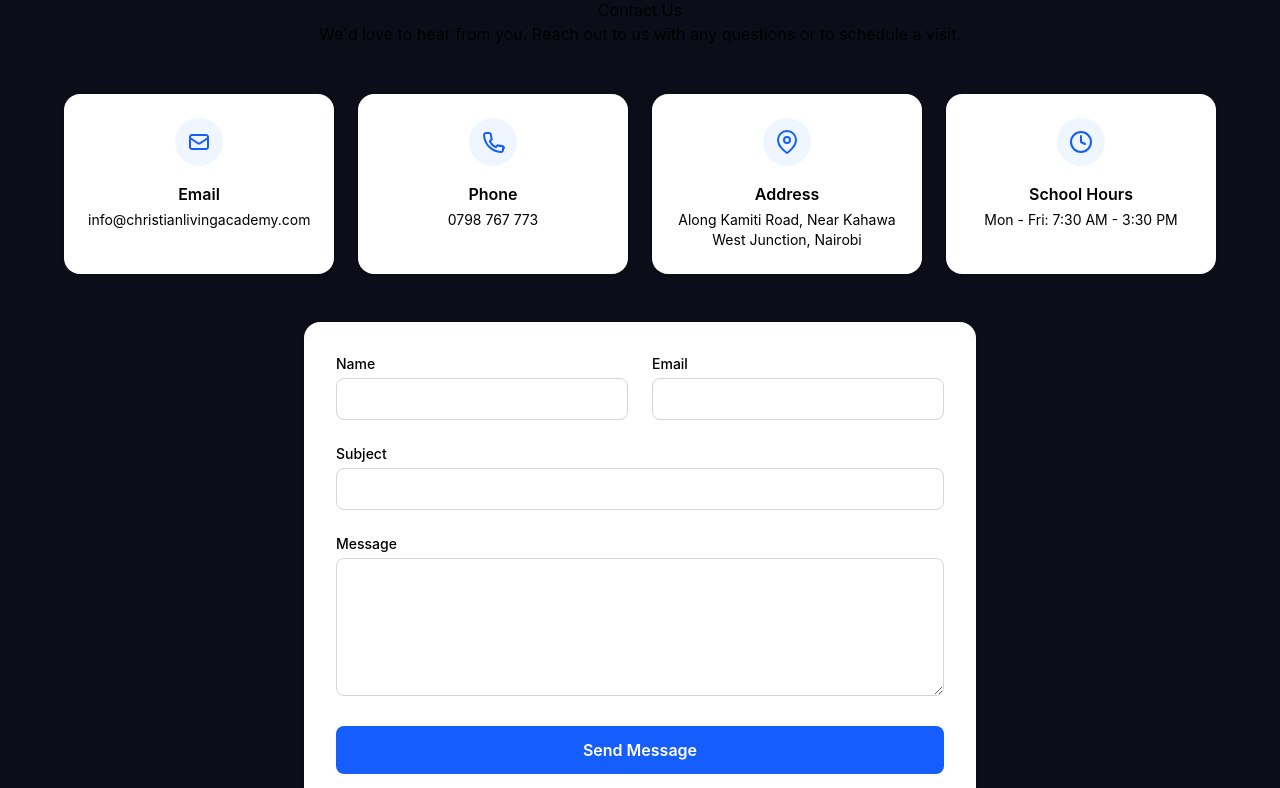
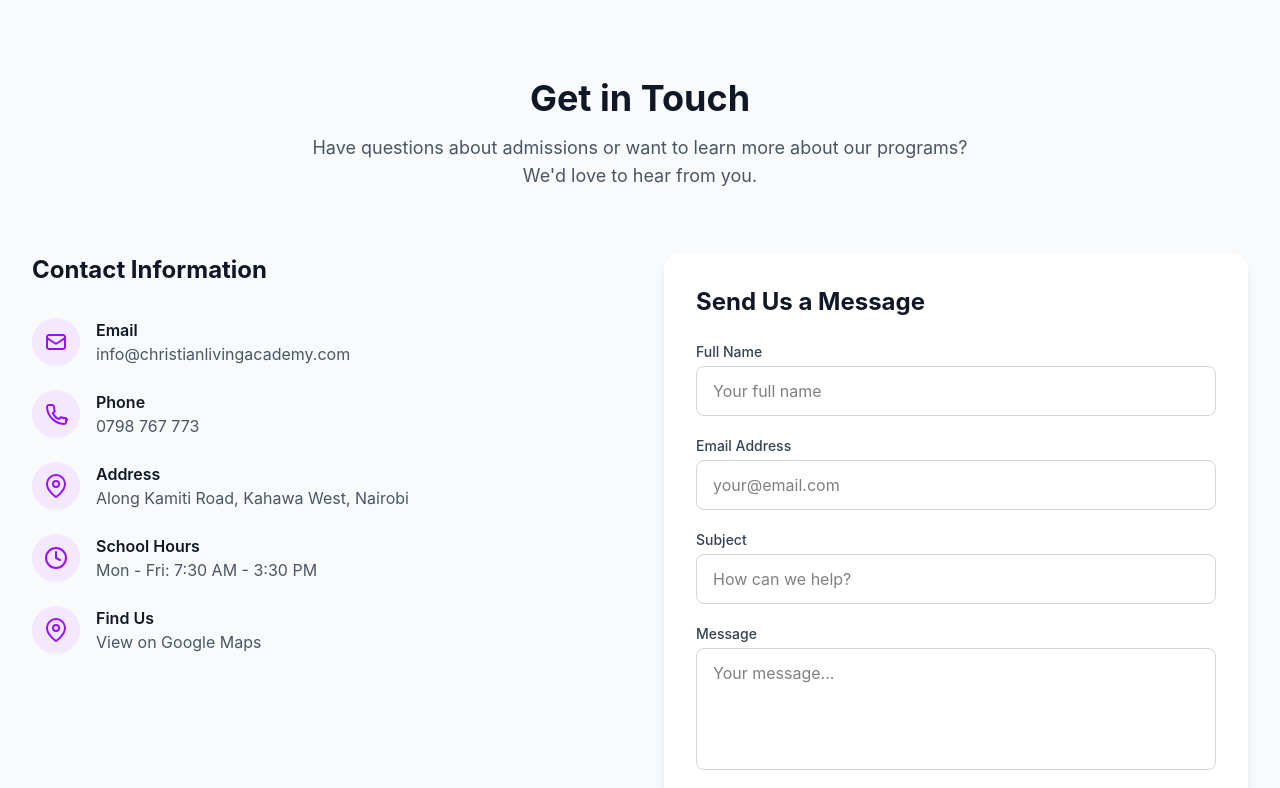
Before and after one commit to Jakegak/cla-website, a React (Vite) app: page / in a window 1280 px wide. Shown: the part 7692-8480 px from the top of the page. Built offline with nearby package versions, Linux system fonts and the light colour scheme.

Commit message:
fix(contact): add school hours entry and Google Maps link to contact section
Auto-merged by Forge batch. PR #111

```diff
--- a/src/components/ContactSection.jsx
+++ b/src/components/ContactSection.jsx
@@ -50,7 +50,7 @@
       </svg>
     ),
     label: "Address",
-    value: "Along Kamiti Road, Near Kahawa West Junction, Nairobi",
+    value: "Along Kamiti Road, Kahawa West, Nairobi",
   },
   {
     icon: (
@@ -62,9 +62,21 @@
     label: "School Hours",
     value: "Mon - Fri: 7:30 AM - 3:30 PM",
   },
+  {
+    icon: (
+      <svg width="24" height="24" viewBox="0 0 24 24" fill="none" xmlns="http://www.w3.org/2000/svg" aria-hidden="true">
+        <path d="M21 10C21 17 12 23 12 23C12 23 3 17 3 10C3 7.61305 3.94821 5.32387 5.63604 3.63604C7.32387 1.94821 9.61305 1 12 1C14.3869 1 16.6761 1.94821 18.364 3.63604C20.0518 5.32387 21 7.61305 21 10Z" stroke="currentColor" strokeWidth="2" strokeLinecap="round" strokeLinejoin="round"/>
+        <path d="M12 13C13.6569 13 15 11.6569 15 10C15 8.34315 13.6569 7 12 7C10.3431 7 9 8.34315 9 10C9 11.6569 10.3431 13 12 13Z" stroke="currentColor" strokeWidth="2" strokeLinecap="round" strokeLinejoin="round"/>
+      </svg>
+    ),
+    label: "Find Us",
+    value: "View on Google Maps",
+    href: "https://www.google.com/maps/search/Along+Kamiti+Road+Kahawa+West+Nairobi",
+    external: true,
+  },
 ];
 
-function ContactSection() {
+const ContactSection = () => {
   const [formData, setFormData] = useState({
     name: "",
     email: "",
@@ -91,58 +103,91 @@
   };
 
   return (
-    <section id="contact" className="section-light-grey section-padding">
+    <section id="contact" className="py-20 bg-gray-50">
+      <div className="max-w-7xl mx-auto px-4 sm:px-6 lg:px-8">
         <motion.div
-        className="max-w-6xl mx-auto"
+          initial="hidden"
+          whileInView="visible"
+          viewport={{ once: true, margin: "-100px" }}
+          variants={fadeInUp}
+          className="text-center mb-16"
+        >
+          <h2 className="text-3xl sm:text-4xl font-bold text-gray-900 mb-4">
+            Get in Touch
+          </h2>
+          <p className="text-lg text-gray-600 max-w-2xl mx-auto">
+            Have questions about admissions or want to learn more about our
+            programs? We&apos;d love to hear from you.
+          </p>
+        </motion.div>
+
+        <div className="grid lg:grid-cols-2 gap-12">
+          {/* Contact Information */}
+          <motion.div
             initial="hidden"
             whileInView="visible"
             viewport={{ once: true, margin: "-100px" }}
             variants={staggerContainer}
           >
-        <motion.div className="text-center mb-12" variants={fadeInUp}>
-          <h2 className="section-heading text-dark-heading">Contact Us</h2>
-          <p className="text-dark-body max-w-2xl mx-auto">
-            We&apos;d love to hear from you. Reach out to us with any questions
-            or to schedule a visit.
-          </p>
-        </motion.div>
+            <motion.h3
+              variants={fadeInUp}
+              className="text-2xl font-bold text-gray-900 mb-8"
+            >
+              Contact Information
+            </motion.h3>
 
-        <div className="grid grid-cols-1 sm:grid-cols-2 lg:grid-cols-4 gap-6 mb-12">
+            <div className="space-y-6">
               {CONTACT_INFO.map((info) => (
                 <motion.div
                   key={info.label}
-              className="bg-white rounded-2xl p-6 text-center shadow-sm"
                   variants={fadeInUp}
+                  className="flex items-start gap-4"
                 >
-              <div className="inline-flex items-center justify-center w-12 h-12 rounded-full bg-blue-50 text-blue-600 mb-4">
+                  <div className="bg-purple-100 text-purple-600 rounded-full p-3 shrink-0">
                     {info.icon}
                   </div>
-              <h3 className="font-semibold text-dark-heading mb-1">
+                  <div>
+                    <h4 className="font-semibold text-gray-900">
                       {info.label}
-              </h3>
-              <p className="text-dark-body text-sm">
+                    </h4>
                     {info.href ? (
                       <a
                         href={info.href}
-                    className="hover:underline transition-colors"
+                        className="text-gray-600 hover:text-purple-600 transition-colors"
+                        {...(info.external
+                          ? { target: "_blank", rel: "noopener noreferrer" }
+                          : {})}
                       >
                         {info.value}
                       </a>
                     ) : (
-                  info.value
+                      <p className="text-gray-600">{info.value}</p>
                     )}
-              </p>
+                  </div>
                 </motion.div>
               ))}
             </div>
+          </motion.div>
 
+          {/* Contact Form */}
           <motion.div
-          className="max-w-2xl mx-auto bg-white rounded-2xl p-8 shadow-sm"
+            initial="hidden"
+            whileInView="visible"
+            viewport={{ once: true, margin: "-100px" }}
             variants={fadeInUp}
           >
+            <div className="bg-white rounded-2xl shadow-lg p-8">
+              <h3 className="text-2xl font-bold text-gray-900 mb-6">
+                Send Us a Message
+              </h3>
+
               {submitted ? (
-            <div className="text-center py-8">
-              <div className="inline-flex items-center justify-center w-16 h-16 rounded-full bg-green-100 text-green-600 mb-4">
+                <motion.div
+                  initial={{ opacity: 0, scale: 0.9 }}
+                  animate={{ opacity: 1, scale: 1 }}
+                  className="text-center py-12"
+                >
+                  <div className="bg-green-100 text-green-600 rounded-full p-4 w-16 h-16 mx-auto mb-4 flex items-center justify-center">
                     <svg
                       width="32"
                       height="32"
@@ -160,22 +205,21 @@
                       />
                     </svg>
                   </div>
-              <h3 className="text-xl font-semibold text-dark-heading mb-2">
-                Thank You!
-              </h3>
-              <p className="text-dark-body">
-                Your message has been sent. We&apos;ll get back to you soon.
+                  <h4 className="text-xl font-semibold text-gray-900 mb-2">
+                    Message Sent!
+                  </h4>
+                  <p className="text-gray-600">
+                    Thank you for reaching out. We&apos;ll get back to you soon.
                   </p>
-            </div>
+                </motion.div>
               ) : (
-            <form onSubmit={handleSubmit} className="space-y-6">
-              <div className="grid grid-cols-1 sm:grid-cols-2 gap-6">
+                <form onSubmit={handleSubmit} className="space-y-5">
                   <div>
                     <label
                       htmlFor="name"
-                    className="block text-sm font-medium text-dark-heading mb-1"
+                      className="block text-sm font-medium text-gray-700 mb-1"
                     >
-                    Name
+                      Full Name
                     </label>
                     <input
                       type="text"
@@ -184,15 +228,17 @@
                       value={formData.name}
                       onChange={handleChange}
                       required
-                    className="w-full px-4 py-2 border border-gray-300 rounded-lg focus:ring-2 focus:ring-blue-500 focus:border-transparent outline-none transition-shadow"
+                      className="w-full px-4 py-3 rounded-lg border border-gray-300 focus:ring-2 focus:ring-purple-500 focus:border-transparent transition-all outline-none"
+                      placeholder="Your full name"
                     />
                   </div>
+
                   <div>
                     <label
                       htmlFor="email"
-                    className="block text-sm font-medium text-dark-heading mb-1"
+                      className="block text-sm font-medium text-gray-700 mb-1"
                     >
-                    Email
+                      Email Address
                     </label>
                     <input
                       type="email"
@@ -201,14 +247,15 @@
                       value={formData.email}
                       onChange={handleChange}
                       required
-                    className="w-full px-4 py-2 border border-gray-300 rounded-lg focus:ring-2 focus:ring-blue-500 focus:border-transparent outline-none transition-shadow"
+                      className="w-full px-4 py-3 rounded-lg border border-gray-300 focus:ring-2 focus:ring-purple-500 focus:border-transparent transition-all outline-none"
+                      placeholder="your@email.com"
                     />
                   </div>
-              </div>
+
                   <div>
                     <label
                       htmlFor="subject"
-                  className="block text-sm font-medium text-dark-heading mb-1"
+                      className="block text-sm font-medium text-gray-700 mb-1"
                     >
                       Subject
                     </label>
@@ -219,13 +266,15 @@
                       value={formData.subject}
                       onChange={handleChange}
                       required
-                  className="w-full px-4 py-2 border border-gray-300 rounded-lg focus:ring-2 focus:ring-blue-500 focus:border-transparent outline-none transition-shadow"
+                      className="w-full px-4 py-3 rounded-lg border border-gray-300 focus:ring-2 focus:ring-purple-500 focus:border-transparent transition-all outline-none"
+                      placeholder="How can we help?"
                     />
                   </div>
+
                   <div>
                     <label
                       htmlFor="message"
-                  className="block text-sm font-medium text-dark-heading mb-1"
+                      className="block text-sm font-medium text-gray-700 mb-1"
                     >
                       Message
                     </label>
@@ -235,23 +284,27 @@
                       value={formData.message}
                       onChange={handleChange}
                       required
-                  rows="5"
-                  className="w-full px-4 py-2 border border-gray-300 rounded-lg focus:ring-2 focus:ring-blue-500 focus:border-transparent outline-none transition-shadow resize-vertical"
+                      rows="4"
+                      className="w-full px-4 py-3 rounded-lg border border-gray-300 focus:ring-2 focus:ring-purple-500 focus:border-transparent transition-all outline-none resize-none"
+                      placeholder="Your message..."
                     />
                   </div>
+
                   <button
                     type="submit"
                     disabled={isSubmitting}
-                className="w-full py-3 px-6 bg-blue-600 text-white font-semibold rounded-lg hover:bg-blue-700 focus:ring-2 focus:ring-blue-500 focus:ring-offset-2 outline-none transition-colors disabled:opacity-50 disabled:cursor-not-allowed"
+                    className="w-full bg-purple-600 text-white py-3 px-6 rounded-lg font-semibold hover:bg-purple-700 focus:ring-2 focus:ring-purple-500 focus:ring-offset-2 transition-all disabled:opacity-50 disabled:cursor-not-allowed"
                   >
                     {isSubmitting ? "Sending..." : "Send Message"}
                   </button>
                 </form>
               )}
+            </div>
           </motion.div>
-      </motion.div>
+        </div>
+      </div>
     </section>
   );
-}
+};
 
 export default ContactSection;
```
Also changed, not shown: 1 other file (tests, documents, lock files or other folders). Lines whose indentation alone changed are shown as unchanged.
